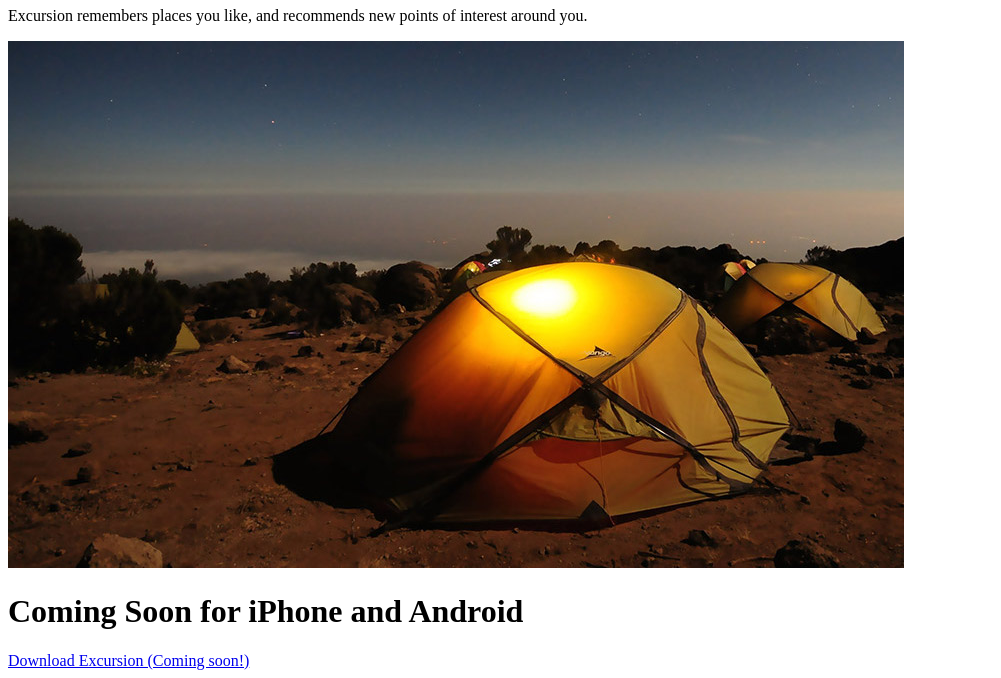
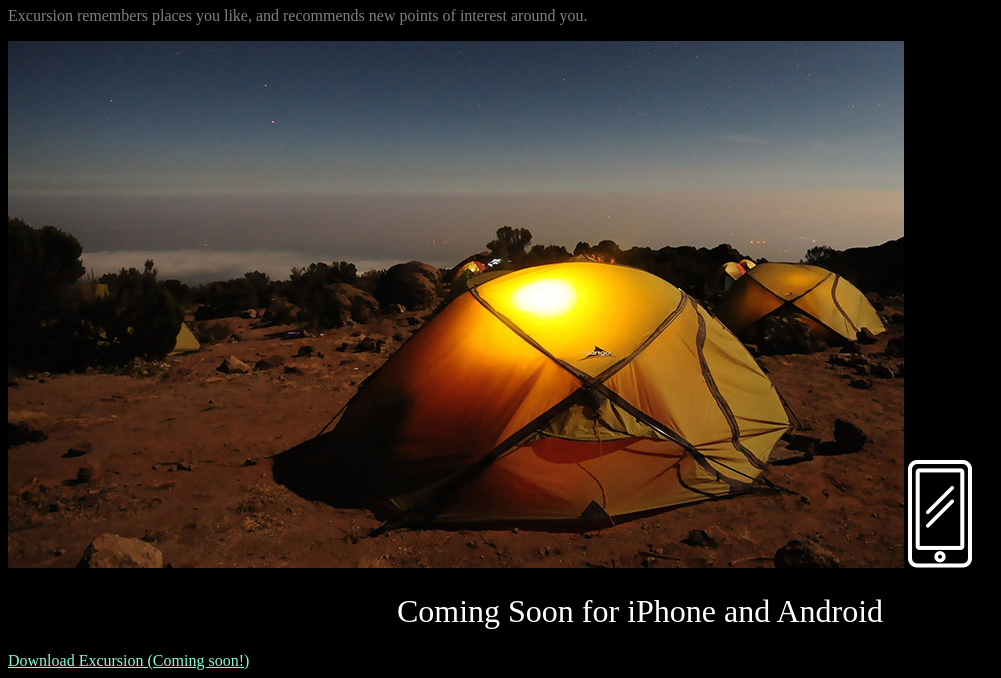
Before and after one commit to kylewiz7/Excursion, a plain HTML site: page index.html in a window 1280 px wide. Shown: the part 457-1135 px from the top of the page, without its empty margins (0-1001 px from the left). Drawn offline with Linux system fonts and the light colour scheme.

Commit message:
updated style.css

```diff
--- a/css/style.css
+++ b/css/style.css
@@ -1,8 +1,8 @@
-.body {
+body {
   background-color: black;
 }
 
-.h1 {
+h1 {
   font-family: Veranda;
   font-weight: normal;
   font-size: px;
@@ -10,12 +10,12 @@
   text-align: center;
 }
 
-.a {
+a {
   color: Aquamarine;
   font-size: 16px;
   text-align: center;
 }
 
-.p {
+p {
   color: gray;
 }
```
